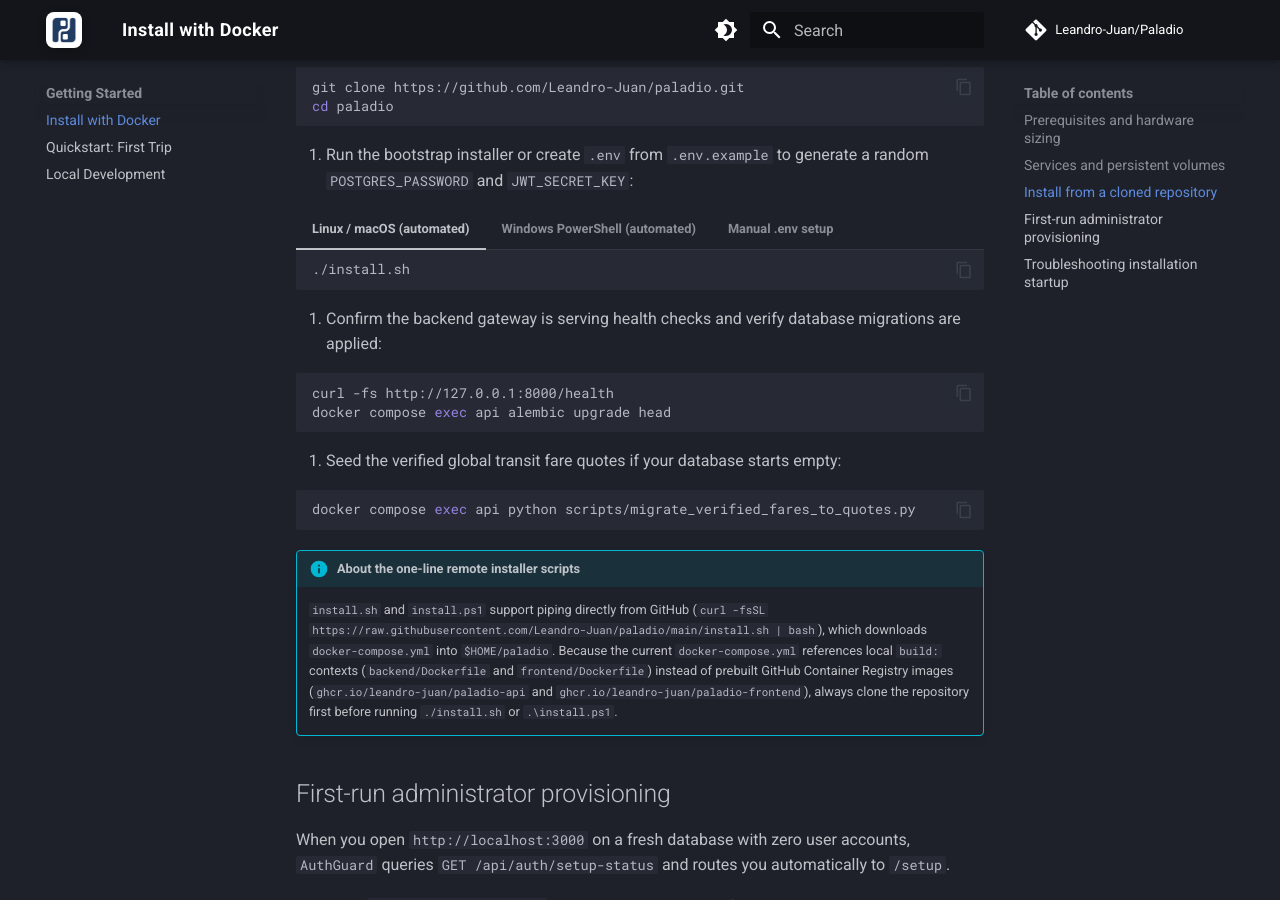
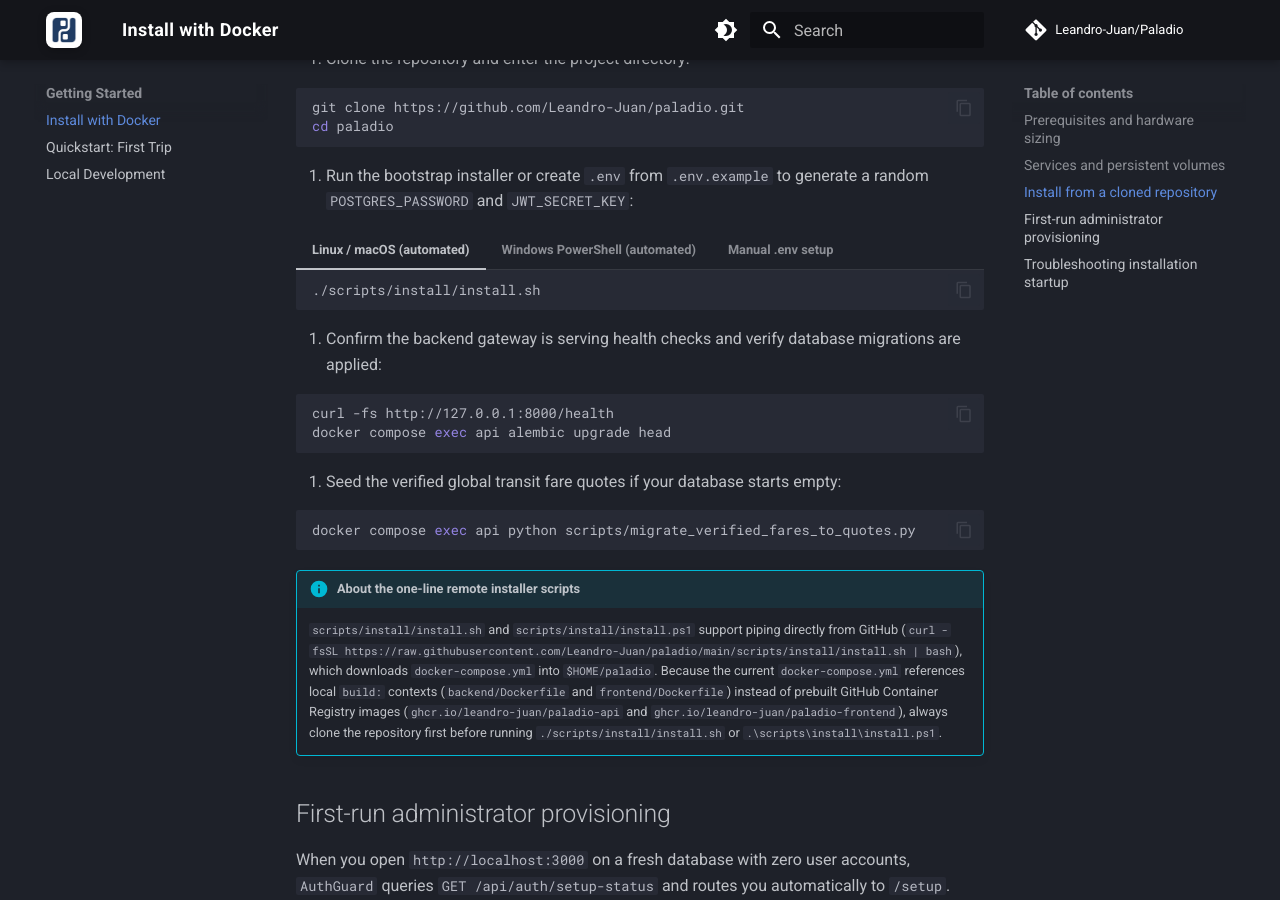
Before and after one commit to Leandro-Juan/paladio, an MkDocs documentation site: the page built from docs/getting-started/installation.md, in a window 1280 px wide and 900 px high, scrolled down 1954 px. Built offline with MkDocs 1.6.1 and Material for MkDocs 9.7.7, drawn with Linux system fonts in a browser that asks for light colours; comment, search, counter and statistics services are not loaded; some of the changed text lies outside the part shown.

Commit message:
docs: document experimental deal scraping and updated install/data paths
Signed-off-by: Leandro <l.juanalba@proton.me>

````diff
--- a/docs/getting-started/installation.md
+++ b/docs/getting-started/installation.md
@@ -11,7 +11,7 @@ Paladio runs locally on Linux, macOS, or Windows with Docker Engine and Docker C
 | **RAM** | 8 GB | 12 GB to 16 GB | `valhalla` reserves up to 3,072 MB (`mem_limit: 3072m`), `api` and `worker` allow up to 2,048 MB each, and `beat` allows 512 MB |
 | **CPU** | 4 cores | 6+ cores | In-process CPU ONNX inference (`FASTEMBED_THREADS=2`), C++20 `paladio_core` compilation, and Valhalla routing tiles (`cpus: 2.0`) |
 | **Disk** | 20 GB free | 50 GB+ free | Docker images, `/opt/models/fastembed` ONNX weights, `pgdata`, `valhalladata` OSM extracts, and `gtfsdata` transit feeds |
-| **Software** | Docker + Compose v2 | Docker Engine 24+ | `install.sh` and `install.ps1` abort if `docker`, the Docker daemon, or `docker compose version` is unavailable |
+| **Software** | Docker + Compose v2 | Docker Engine 24+ | `scripts/install/install.sh` and `scripts/install/install.ps1` abort if `docker`, the Docker daemon, or `docker compose version` is unavailable |
 
 ## Services and persistent volumes
 
@@ -46,13 +46,13 @@ cd paladio
 === "Linux / macOS (automated)"
 
     ```bash
-    ./install.sh
+    ./scripts/install/install.sh
     ```
 
 === "Windows PowerShell (automated)"
 
     ```powershell
-    .\install.ps1
+    .\scripts\install\install.ps1
     ```
 
 === "Manual .env setup"
@@ -78,7 +78,7 @@ docker compose exec api python scripts/migrate_verified_fares_to_quotes.py
 ```
 
 !!! info "About the one-line remote installer scripts"
-    `install.sh` and `install.ps1` support piping directly from GitHub (`curl -fsSL https://raw.githubusercontent.com/Leandro-Juan/paladio/main/install.sh | bash`), which downloads `docker-compose.yml` into `$HOME/paladio`. Because the current `docker-compose.yml` references local `build:` contexts (`backend/Dockerfile` and `frontend/Dockerfile`) instead of prebuilt GitHub Container Registry images (`ghcr.io/leandro-juan/paladio-api` and `ghcr.io/leandro-juan/paladio-frontend`), always clone the repository first before running `./install.sh` or `.\install.ps1`.
+    `scripts/install/install.sh` and `scripts/install/install.ps1` support piping directly from GitHub (`curl -fsSL https://raw.githubusercontent.com/Leandro-Juan/paladio/main/scripts/install/install.sh | bash`), which downloads `docker-compose.yml` into `$HOME/paladio`. Because the current `docker-compose.yml` references local `build:` contexts (`backend/Dockerfile` and `frontend/Dockerfile`) instead of prebuilt GitHub Container Registry images (`ghcr.io/leandro-juan/paladio-api` and `ghcr.io/leandro-juan/paladio-frontend`), always clone the repository first before running `./scripts/install/install.sh` or `.\scripts\install\install.ps1`.
 
 ## First-run administrator provisioning
 
````
Also changed, not shown: README.md (+11 -11 lines), docs/architecture/deal-engine-and-transit.md (+3 -0 lines), docs/index.md (+1 -1 lines), docs/self-hosting/configuration.md (+3 -3 lines), docs/user-guide/route-monitoring-and-deals.md (+3 -0 lines).
